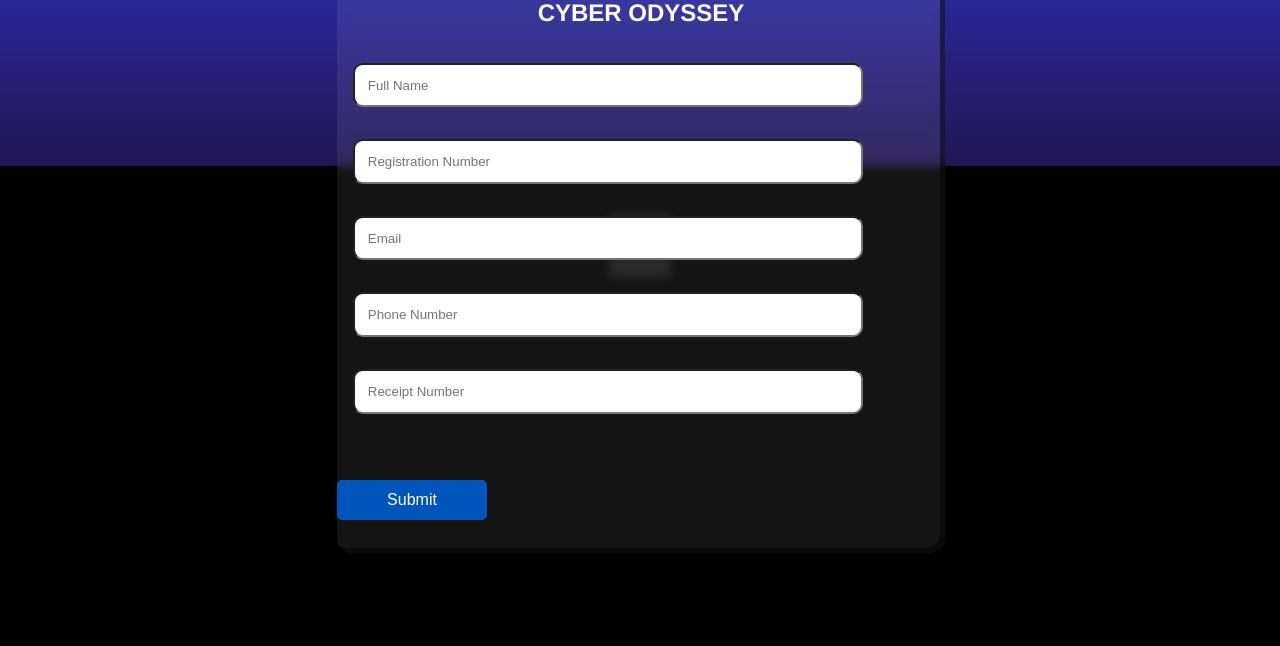
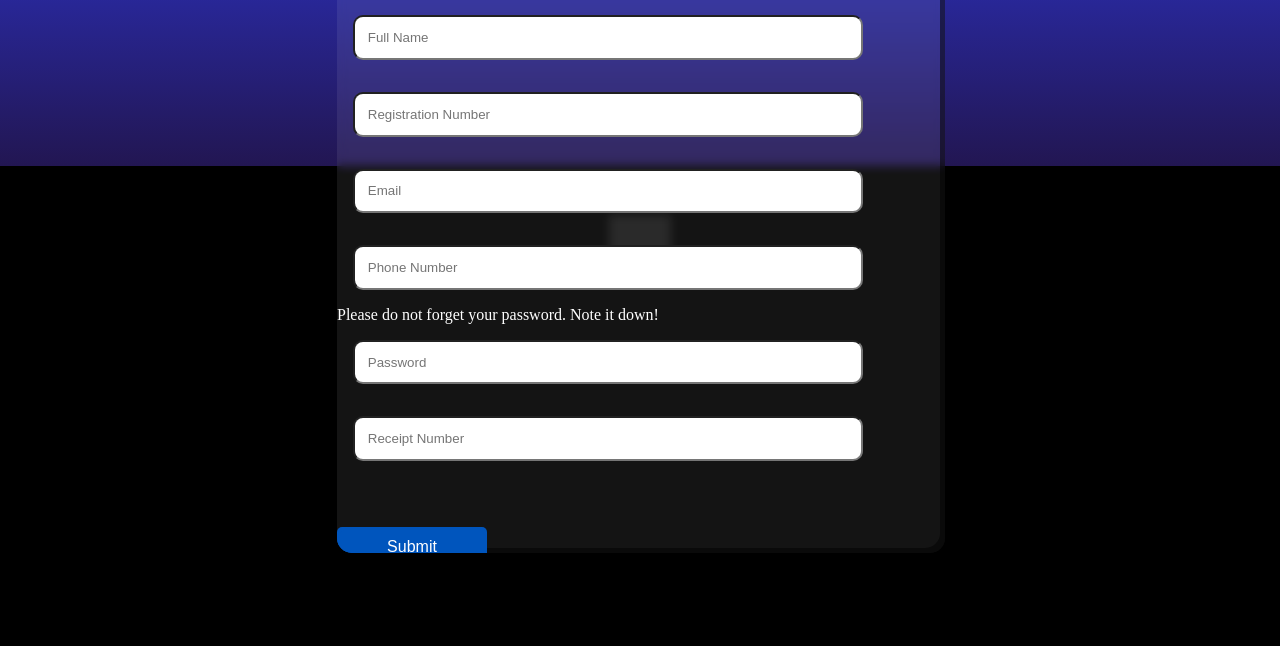
Before and after one commit to cyscomvit/crypto-hunt-backend, a Flask app: page /register in a window 1280 px wide. Shown: the part 154-800 px from the top of the page. Run offline with Flask 2, Linux system fonts and the light colour scheme.

Commit message:
fixed registration, need to beautify

```diff
--- a/app.py
+++ b/app.py
@@ -7,7 +7,7 @@
 from flask_session import Session
 from questions import (
     generate_sequence_for_a_team,
-    str_sequence_to_list_int,
+    str_sequence_to_int_list,
     get_answer_for_a_question,
     get_current_question,
     get_question_for_a_question_number,
@@ -22,7 +22,7 @@
 
 Session(app)
 
-header = [
+header: list = [
     "name",
     "regno",
     "email",
@@ -50,7 +50,6 @@
 def write_to_csv(data: dict, row, filename: str = "CyberRegistrations.csv"):
     global header
     file_exists = check_if_exists_in_directory(filename)
-
     with open(filename, "a") as csv_file_obj:
         csv_write = csv.writer(csv_file_obj, delimiter=",", lineterminator="\n")
         if file_exists:
@@ -104,9 +103,9 @@
             return []
 
 
-@app.route("/")
-@app.route("/index.html")
-@app.route("/index")
+@app.route("/", methods=["GET"])
+@app.route("/index.html", methods=["GET"])
+@app.route("/index", methods=["GET"])
 def index_page():
     return render_template("index.html")
 
@@ -124,7 +123,7 @@
 
         data["uniqid"] = generate_uuid()
         data["sequence"] = generate_sequence_for_a_team()
-        data["current_question"] = "1"
+        data["current_question"] = 1
 
         if check_user_exists_in_csv(data["regno"], data["uniqid"]):
             f = True
@@ -152,7 +151,7 @@
             session["name"] = data["name"]
             session["regno"] = data["regno"]
             session["uniqid"] = data["uniqid"]
-            session["current_question"] = "1"
+            session["current_question"] = data["current_question"]
             return render_template(
                 "register.html",
                 show_message=message,
@@ -162,6 +161,7 @@
 
 
 @app.route("/login", methods=["POST", "GET"])
+@app.route("/login.html", methods=["POST", "GET"])
 def login():
     if request.method == "POST":
         regno = request.form["regno"]
@@ -171,9 +171,10 @@
             if password_correct:
                 row = get_team_details(regno)
                 if row:
-                    session["regno"] = row[1]
-                    session["name"] = row[0]
-                    session["current_question"] = get_current_question()
+                    session["regno"] = row[header.index("regno")]
+                    session["name"] = row[header.index("name")]
+                    session["uniqid"] = row[header.index("uniqid")]
+                    session["current_question"] = get_current_question(session["regno"])
                     return render_template(
                         "play.html",
                         question_text=get_question_for_a_question_number(
@@ -198,12 +199,21 @@
 @app.route("/submit", methods=["POST"])
 def submit(user_id: str, question_no: int, answer: str):
     ...
+    return None
+    if request.method == "POST":
+        if not data:
+            data["name"] = request.form["name"]
+            data["regno"] = request.form["regno"].upper()
+            data["email"] = request.form["email"]
+            data["password"] = hasher(request.form["password"])
+            data["phone"] = request.form["phone"]
+            data["receiptno"] = request.form["receiptno"]
 
 
 @app.route("/play", methods=["GET", "POST"])
 def play():
     if not session.get("name") and session.get("current_question"):
-        return render_template("login.html")
+        return render_template("login.html", error="Please login first")
     if request.method == "POST":
         ...
     else:
@@ -221,6 +231,6 @@
 
 load_dotenv("crypto.env")
 
-if __name__ == "a":
+if __name__ == "__main__":
     port = int(os.getenv("PORT")) if os.getenv("PORT") else 8080
     app.run(debug=bool(os.getenv("DEBUG")), host="0.0.0.0", port=port)
--- a/firebase_functions.py
+++ b/firebase_functions.py
@@ -1,4 +1,5 @@
 from firebase_admin import credentials, db, initialize_app
+from os.path import dirname
 
 config = {
     "database": {
@@ -8,7 +9,7 @@
 }
 
 # Initialize Firebase app
-cred = credentials.Certificate("./credentials-cyber-odyssey.json")
+cred = credentials.Certificate(dirname(__file__) + "./credentials-cyber-odyssey.json")
 initialize_app(
     cred,
     {
@@ -39,6 +40,22 @@
             "password": data["password"],
             "phone": data["phone"],
             "receiptno": data["receiptno"],
-            "sequence":str(data["sequence"])
+            "sequence": str(data["sequence"]),
+            "current_question": int(data["current_question"]),
         }
         users_ref.push(to_update)
+
+
+def get_current_question_from_firebase(regno: str) -> int:
+    for item in users_ref.get():
+        if item["regno"].casefold() == regno:
+            selector = users_ref.child(item).get()
+            return selector["current_question"]
+
+
+def update_current_question_to_firebase(regno: str, question_number: int) -> None:
+    for item in users_ref.get():
+        if item["regno"].casefold() == regno:
+            selector = users_ref.child(item).get()
+            current_question_update = users_ref.child(item).child("current_question")
+            current_question_update.update(question_number)
--- a/templates/index.html
+++ b/templates/index.html
@@ -237,7 +237,7 @@
                 <h1>CYBER ODYSSEY</h1>
                 <h2>A Treasure Hunt by CYSCOM Student Chapter</h2>
                 <div class="btn">
-                    <a href="{{ url_for('data') }}" target="_blank"> <button class="glow-on-hover">REGISTER</button></a>
+                    <a href="{{ url_for('register') }}" target="_blank"> <button class="glow-on-hover">REGISTER</button></a>
                 </div>
             </div>
         </div>
--- a/templates/register.html
+++ b/templates/register.html
@@ -32,20 +32,23 @@
       {% if yet_to_register %}
       <!-- <div class="main-container"> -->
       <!-- <div class="container-1"></div> -->
-        <form action="{{ url_for('data') }}" method="post" >
+      <form action="{{ url_for('register') }}" method="post">
         <!-- <h1 class="form-title">Register for CyberOdessy</h1> -->
         <div class="match">
-                <input class="form-input" type="text" placeholder="Full Name" name="Name" id="name" required />
-                <input class="form-input" type="text" placeholder="Registration Number" name="Regno" id="regno"
-                    maxlength="9" required />
-                <input class="form-input" type="email" placeholder="Email" name="Email" id="email" required />
-                <input class="form-input" type="text" name="Phone" placeholder="Phone Number" id="phone" minlength="10"
+          <input class="form-input" type="text" placeholder="Full Name" name="name" id="name" required />
+          <input class="form-input" type="text" placeholder="Registration Number" name="regno" id="regno" maxlength="9"
+            required />
+          <input class="form-input" type="email" placeholder="Email" name="email" id="email" required />
+          <input class="form-input" type="text" placeholder="Phone Number" name="phone" id="phone" minlength="10"
             maxlength="15" required />
+          <div>
+            <label for="password">Please do not forget your password. Note it down!</label>
+            <input class="form-input" type="password" placeholder="Password" id="password" name="password">
+          </div>
           <!-- <textarea class="form-input" name="Message" id="Message"
                     placeholder="Why would do you like to attend this session? (Optional)" cols="30" rows="10"
                     maxlength="200" style="resize: none"></textarea> -->
-                <input class="form-input" type="text" name="ReceiptNo" placeholder="Receipt Number" id="ReciptNo"
-                    required />
+          <input class="form-input" type="text" placeholder="Receipt Number" name="receiptno" id="receiptno" required />
         </div>
         <button type="submit" class="glow-on-hover">Submit</button>
       </form>
```
Also changed, not shown: questions.py (+6 -2 lines), spreadsheet.py (+5 -2 lines). Lines whose indentation alone changed are shown as unchanged.
